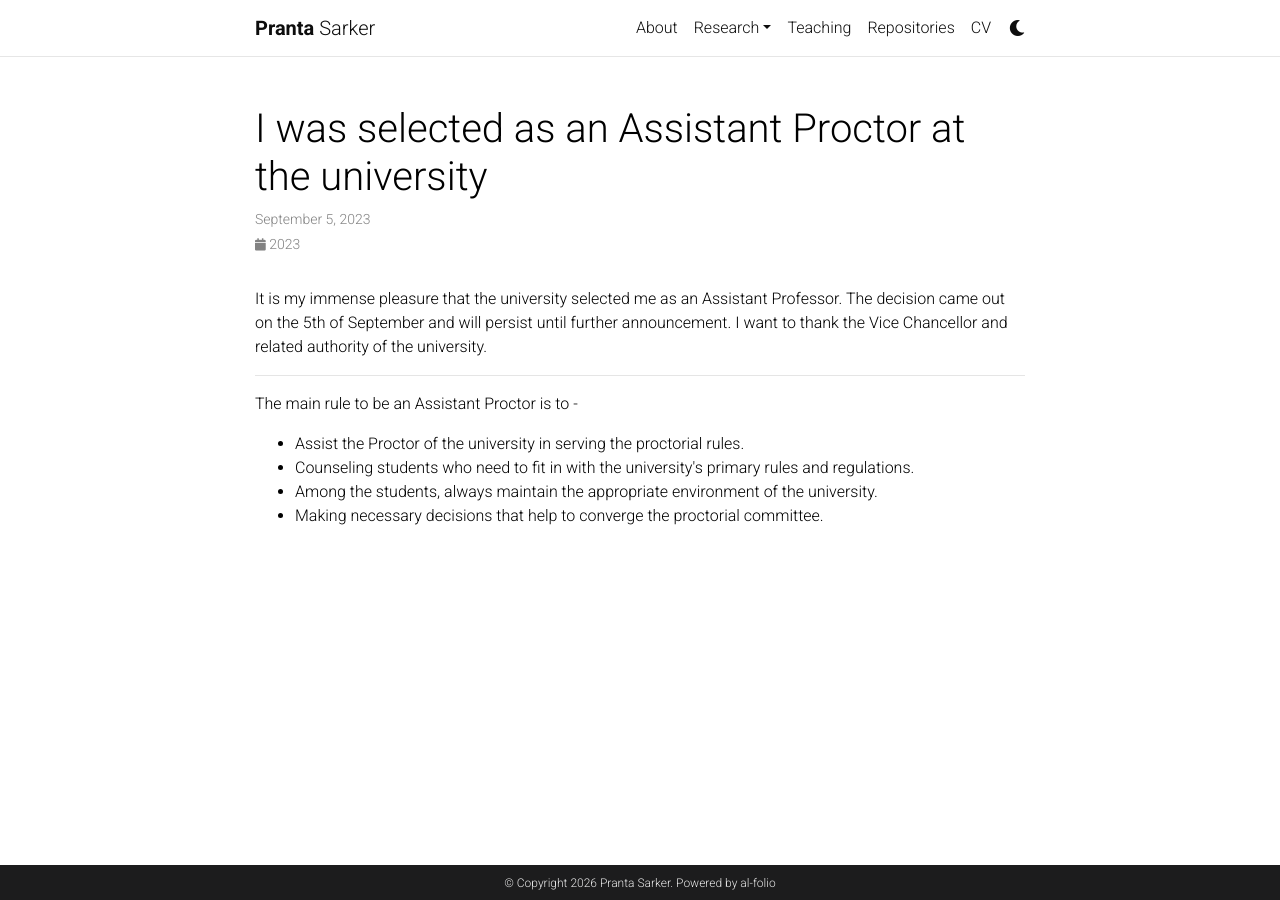
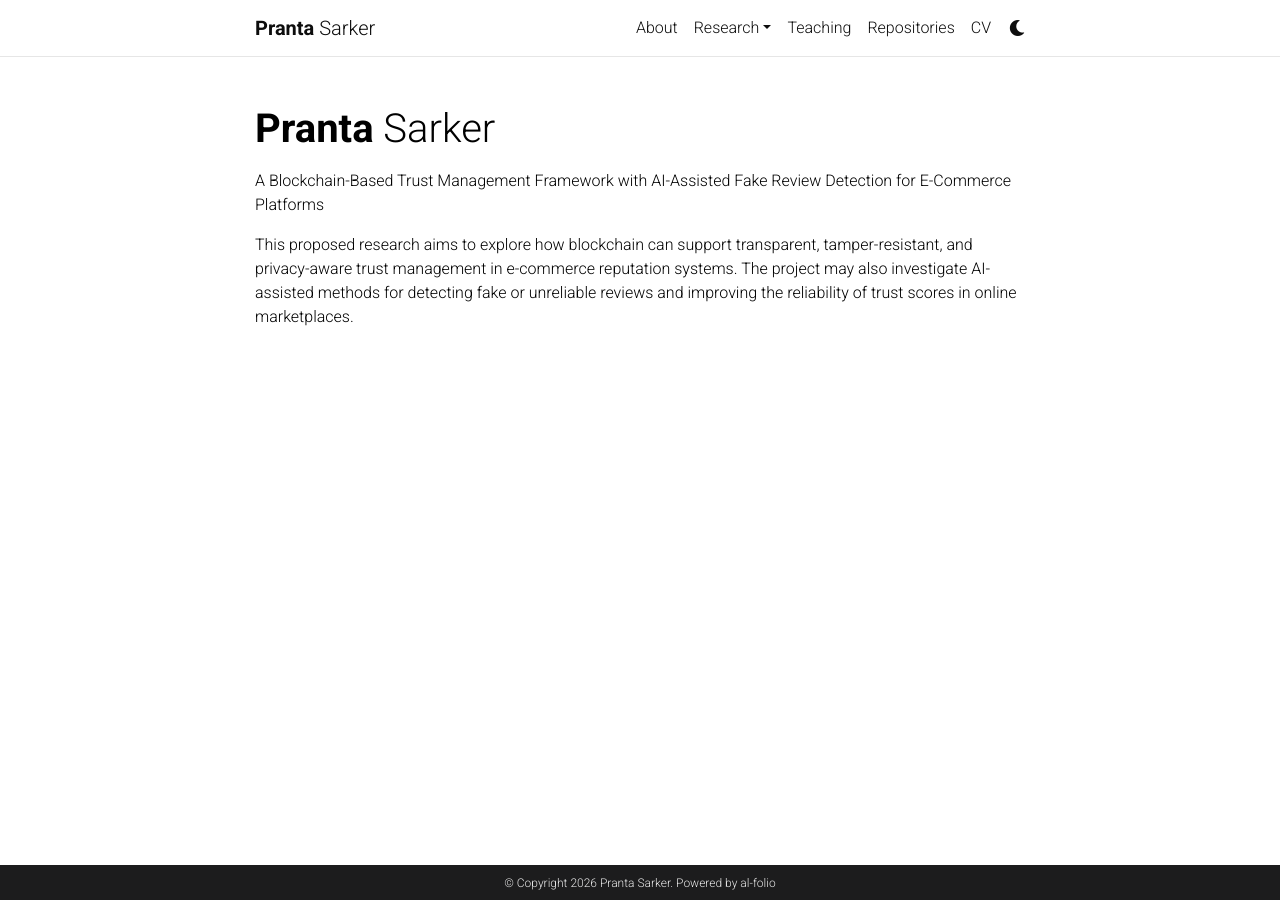
Before and after one commit to psarkerbd/psarkerbd.github.io, a Jekyll site: the page built from _news/announcement_1.md, in a window 1280 px wide. Built offline with Jekyll 4.4.1, drawn with Linux system fonts in a browser that asks for light colours; comment, search, counter and statistics services are not loaded; a style sheet for code colours, icons or effects is not loaded.

Commit message:
Update announcement_1.md

```diff
--- a/_news/announcement_1.md
+++ b/_news/announcement_1.md
@@ -1,18 +1,7 @@
 ---
-layout: post
-title: I was selected as an Assistant Proctor at the university
-date: 2023-09-05 15:59:00-0400
-inline: false
-related_posts: false
+layout: about
 ---
-It is my immense pleasure that the university selected me as an Assistant Professor. The decision came out on the 5th of September and will persist until further announcement. I want to thank the Vice Chancellor and related authority of the university.
 
-***
+A Blockchain-Based Trust Management Framework with AI-Assisted Fake Review Detection for E-Commerce Platforms
 
-The main rule to be an Assistant Proctor is to -
-<ul>
-    <li>Assist the Proctor of the university in serving the proctorial rules.</li>
-    <li>Counseling students who need to fit in with the university's primary rules and regulations.</li>
-    <li>Among the students, always maintain the appropriate environment of the university.</li>
-    <li>Making necessary decisions that help to converge the proctorial committee.</li>
-</ul>
+This proposed research aims to explore how blockchain can support transparent, tamper-resistant, and privacy-aware trust management in e-commerce reputation systems. The project may also investigate AI-assisted methods for detecting fake or unreliable reviews and improving the reliability of trust scores in online marketplaces.
```
